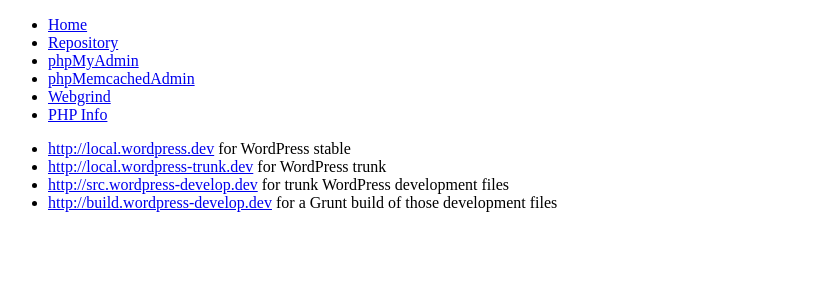
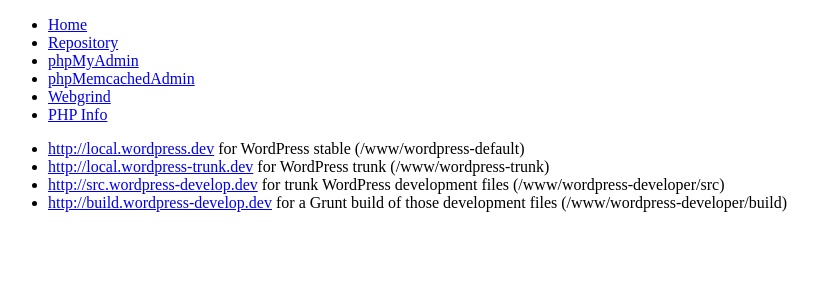
Before and after one commit to Varying-Vagrant-Vagrants/VVV, a PHP site: page / in a window 1280 px wide. Shown: the top 300 px of the page, without its empty margins (0-818 px from the left). Run offline with PHP 8.4, Linux system fonts and the light colour scheme.

Commit message:
Added file paths to default dashboard
Added file paths to the default dashboard to help clarify which urls load which directories

```diff
--- a/www/default/index.php
+++ b/www/default/index.php
@@ -28,10 +28,10 @@ if ( file_exists( 'dashboard-custom.php' ) ) {
 </ul>
 
 <ul class="nav">
-	<li><a href="http://local.wordpress.dev/">http://local.wordpress.dev</a> for WordPress stable</li>
-	<li><a href="http://local.wordpress-trunk.dev/">http://local.wordpress-trunk.dev</a> for WordPress trunk</li>
-	<li><a href="http://src.wordpress-develop.dev/">http://src.wordpress-develop.dev</a> for trunk WordPress development files</li>
-	<li><a href="http://build.wordpress-develop.dev/">http://build.wordpress-develop.dev</a> for a Grunt build of those development files</li>
+	<li><a href="http://local.wordpress.dev/">http://local.wordpress.dev</a> for WordPress stable (/www/wordpress-default)</li>
+	<li><a href="http://local.wordpress-trunk.dev/">http://local.wordpress-trunk.dev</a> for WordPress trunk (/www/wordpress-trunk)</li>
+	<li><a href="http://src.wordpress-develop.dev/">http://src.wordpress-develop.dev</a> for trunk WordPress development files (/www/wordpress-developer/src)</li>
+	<li><a href="http://build.wordpress-develop.dev/">http://build.wordpress-develop.dev</a> for a Grunt build of those development files (/www/wordpress-developer/build)</li>
 </ul>
 </body>
 </html>
```
